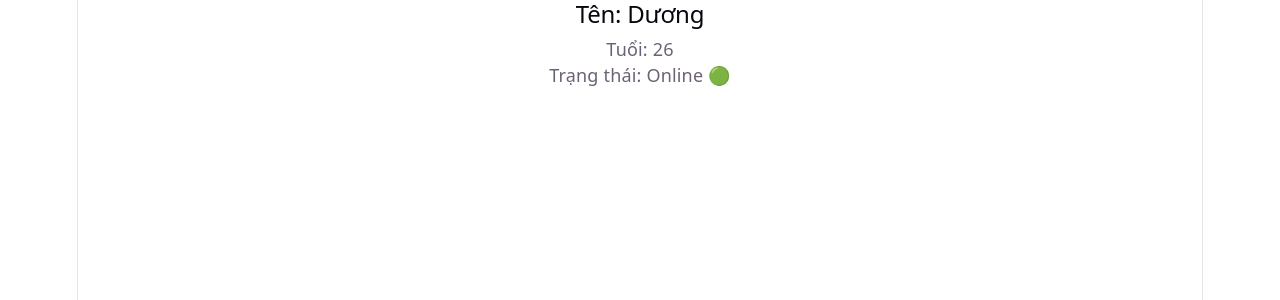
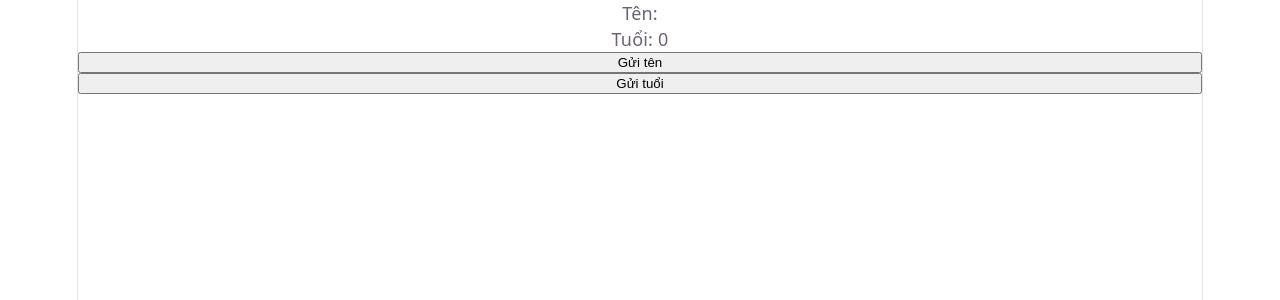
Before and after one commit to Trananh123duong/study-SELLNITY-, a Vue app in the folder VueJS/vue-basic/: page / in a window 1280 px wide. Shown: the top 300 px of the page. Built offline with nearby package versions, Linux system fonts and the light colour scheme.

Commit message:
Component emit

```diff
--- a/VueJS/vue-basic/src/App.vue
+++ b/VueJS/vue-basic/src/App.vue
@@ -1,13 +1,28 @@
 <script setup>
-import Child from './Child.vue';
+import { ref } from 'vue'
+import Child from './Child.vue'
 
-// 🔵 (1) DATA GỐC nằm ở parent
-const name = 'Dương'
-const age = 26
-const isOnline = true
+// 🔵 (4) state riêng
+const name = ref('')
+const age = ref(0)
+
+// 🔵 (5) handler riêng
+function handleName(data) {
+  name.value = data
+}
+
+function handleAge(data) {
+  age.value = data
+}
 </script>
 
 <template>
-  <!-- 🔵 (2) TRUYỀN PROPS xuống child -->
-  <Child :name="name" :age="age" :isOnline="isOnline" />
+  <p>Tên: {{ name }}</p>
+  <p>Tuổi: {{ age }}</p>
+
+  <!-- 🔵 (6) lắng nghe nhiều event -->
+  <Child
+    @sendName="handleName"
+    @sendAge="handleAge"
+  />
 </template>
--- a/VueJS/vue-basic/src/Child.vue
+++ b/VueJS/vue-basic/src/Child.vue
@@ -1,20 +1,19 @@
 <script setup>
-// 🟢 (3) KHAI BÁO nhiều props
-const props = defineProps({
-  name: String,
-  age: Number,
-  isOnline: Boolean
-})
+// 🟢 (1) khai báo nhiều event
+const emit = defineEmits(['sendName', 'sendAge'])
+
+function sendName() {
+  // 🟢 (2) event 1
+  emit('sendName', 'Dương')
+}
+
+function sendAge() {
+  // 🟢 (3) event 2
+  emit('sendAge', 26)
+}
 </script>
 
 <template>
-  <!-- 🟢 (4) SỬ DỤNG props -->
-  <div>
-    <h2>Tên: {{ props.name }}</h2>
-    <p>Tuổi: {{ props.age }}</p>
-    <p>
-      Trạng thái:
-      {{ props.isOnline ? 'Online 🟢' : 'Offline 🔴' }}
-    </p>
-  </div>
+  <button @click="sendName">Gửi tên</button>
+  <button @click="sendAge">Gửi tuổi</button>
 </template>
```
